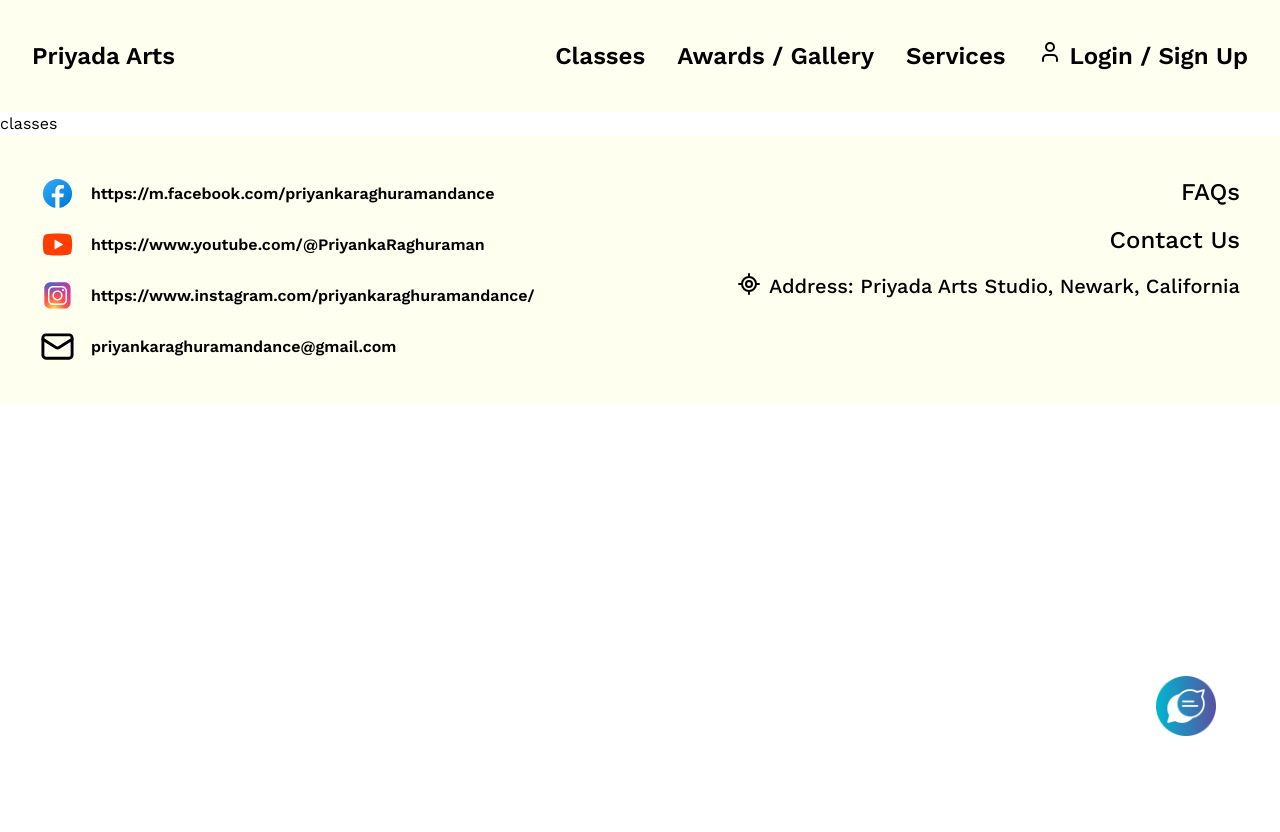
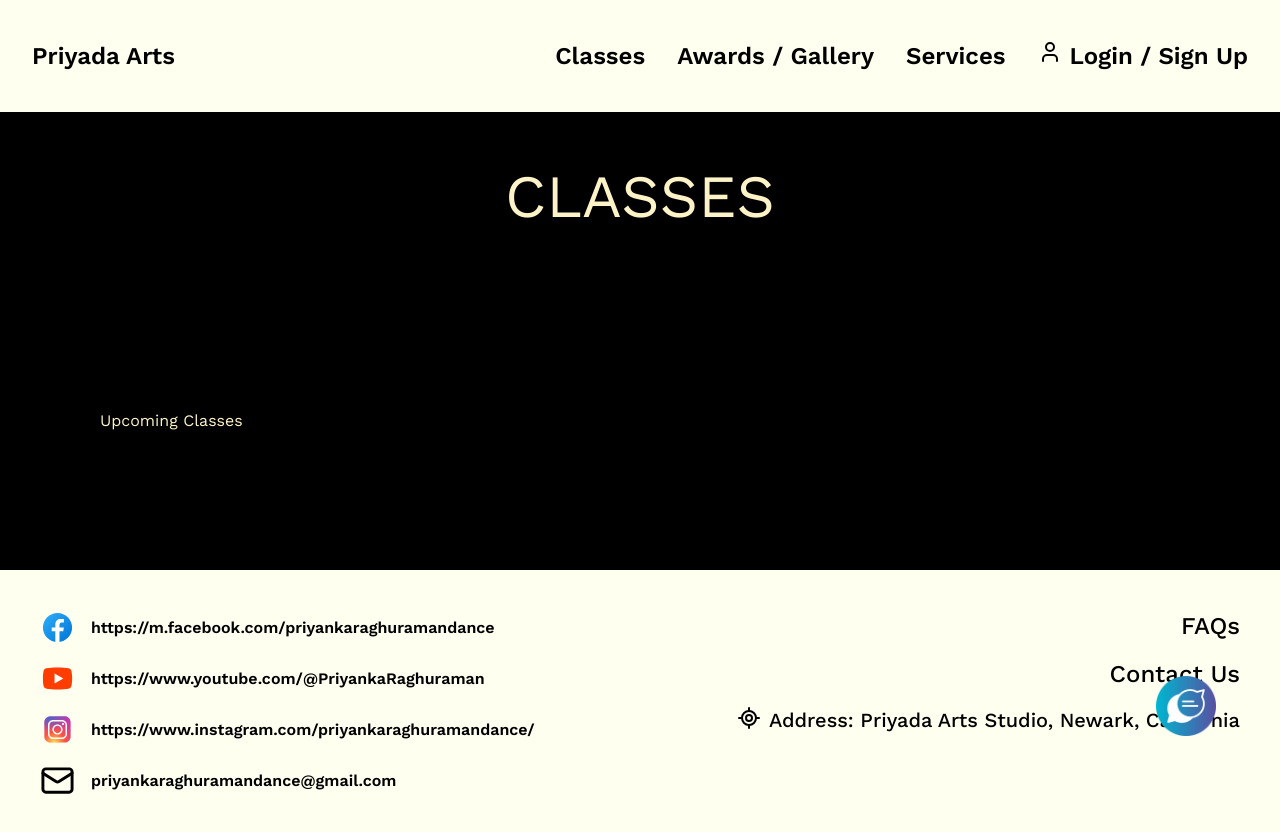
Before and after one commit to Anbui0115/Hackathon-project, a Next.js app in the folder frontend/: page /classes in a window 1280 px wide. Shown: the top 832 px of the page. Before the commit the page ends 800 px from the top, so only its background shows below. Built offline with nearby package versions, Linux system fonts and the light colour scheme; a web font is replaced by a local one.

Commit message:
working on the classes page

```diff
--- a/frontend/app/classes/classes.css
+++ b/frontend/app/classes/classes.css
@@ -0,0 +1,42 @@
+.classes-page {
+    /* background-color: black; */
+    display: flex;
+    justify-content: space-between;
+    flex-direction: column;
+}
+
+.classes-page-title {
+    background-color: black;
+    color: #fef3c7;
+    height: 100px;
+    text-align: center;
+    position: relative;
+    z-index: 2;
+    padding-top: 40px;
+    padding-bottom: 120px;
+}
+
+.classes-page-title h1 {
+    font-size: 60px;
+    margin-left: -17px;
+    margin-right: -17px;
+}
+
+.classes-page-container{
+    background-color: black;
+    color: #fef3c7;
+    box-sizing: border-box;
+    padding: 137px 100px;
+}
+
+.left-col {
+    width:8.3333%;
+}
+
+.right-col {
+    width:8.3333%;
+}
+
+.center-col {
+    width: 83.3333%;
+}
--- a/frontend/app/classes/page.jsx
+++ b/frontend/app/classes/page.jsx
@@ -1,25 +1,35 @@
-import React from 'react';
+"use client";
+import React, { useState } from 'react';
 import './classes.css';
 import NavBar from '@/components/NavBar';
 import Footer from '@/components/Footer';
 import ChatBot from '@/components/ChatBot';
 
 const Classes = () => {
+    // Define state variables to manage user input
+    const [selectedClass, setSelectedClass] = useState('');
+    const [appointmentDate, setAppointmentDate] = useState('');
+
+
     return (
         <>
             <div className='classes-page'>
-                <NavBar className='navbar'/>
-                <div className='classes-page-content'>
-                    <h1 className='classes-page-title'>classes</h1>
-                    <div className='classes-page-text'>
-
+                <NavBar/>
+                <div className='classes-page-title'>
+                    <h1>CLASSES</h1>
+                </div>
+                <div className='classes-page-container'>
+                    <div className="left-col"></div>
+                    <div className='center-col'>
+                        <h2>Upcoming Classes</h2>
                     </div>
+                    <div className='right-col'></div>
                 </div>
-                <Footer/>
+                <Footer />
             </div>
             <ChatBot />
         </>
-    )
-}
+    );
+};
 
 export default Classes;
```
